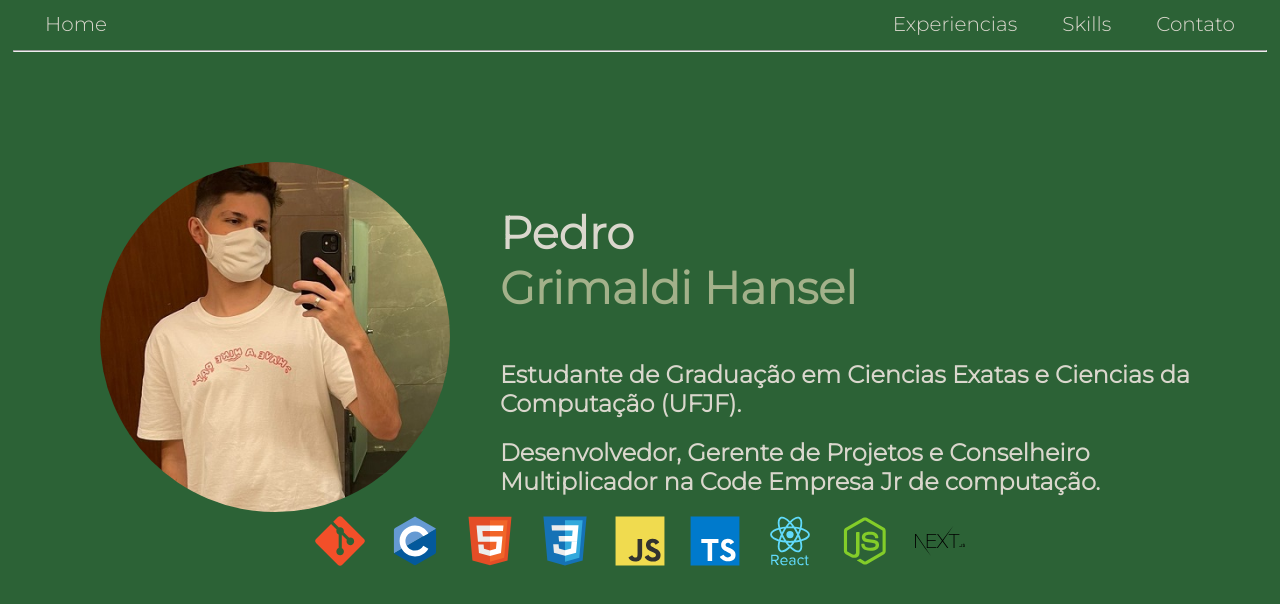
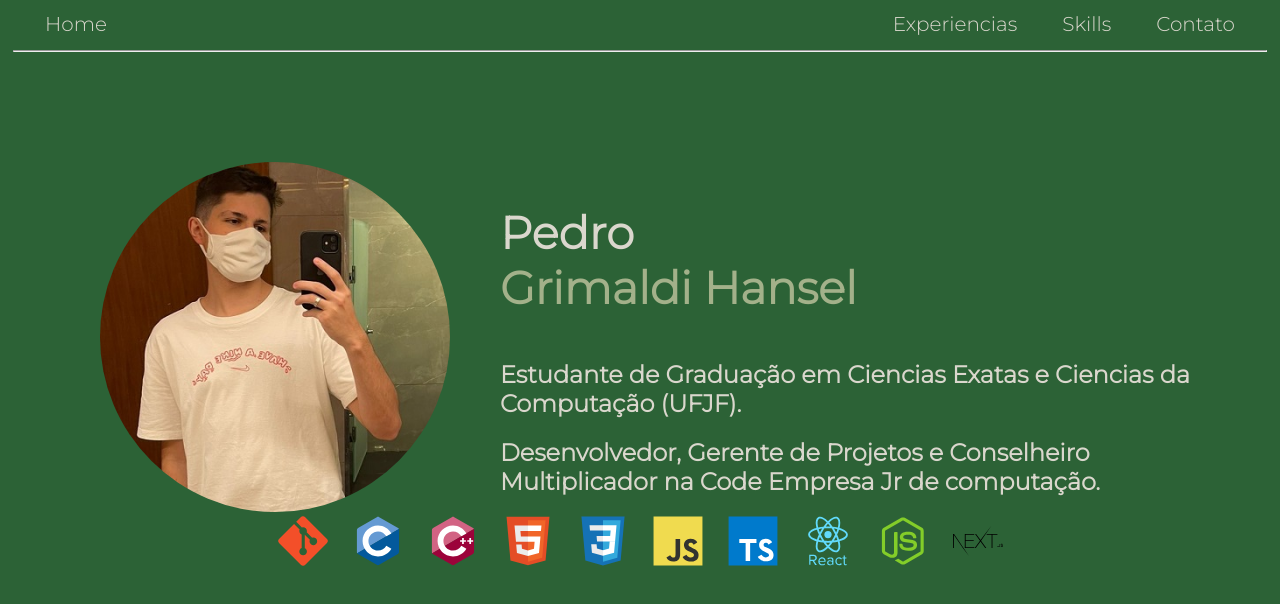
Before and after one commit to Pedro-Grimaldi-Hansel/Portfolio-NextJs, a Next.js app in the folder portfolio-nextjs/: page / in a window 1280 px wide. Shown: the top 604 px of the page. Built offline with nearby package versions, Linux system fonts and the light colour scheme.

Commit message:
exclui o icone do c++ sem querer

```diff
--- a/portfolio-nextjs/pages/index.tsx
+++ b/portfolio-nextjs/pages/index.tsx
@@ -26,7 +26,7 @@ const Home: NextPage = () => {
       <section className={styles.Home}>
         <section className={styles.Home_top}>
                   <div className={styles.foto_de_perfil}>
-                      <a href="https://github.com/Pedro-Grimaldi-Hansel" target="_blank" rel="noreferrer"><Image alt='icone ' src={foto}/></a>
+                      <a href="https://github.com/Pedro-Grimaldi-Hansel" target="_blank" rel="noreferrer"><Image alt='icone ' placeholder='blur' src={foto}/></a>
                   </div>
 
                   <div className={styles.Texto_de_introducao}>
@@ -42,6 +42,7 @@ const Home: NextPage = () => {
 
             <Image alt='icone ' src={git}/>
             <Image alt='icone ' src={c}/>
+            <Image alt='icone ' src={cplusplus}/>
             <Image alt='icone ' src={html}/>
             <Image alt='icone ' src={css}/>
             <Image alt='icone ' src={js}/>
```
